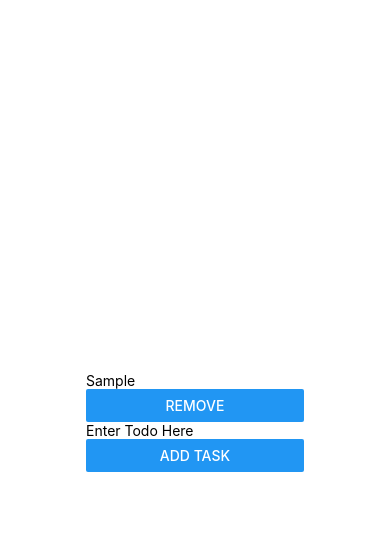
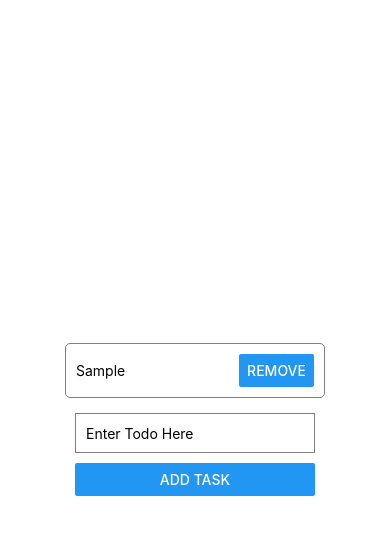
Before and after one commit to Alex-Zeng-UofT/C01Lab1, a React Native app in the folder ToDoList/: screen / in a window 390 px wide. Both pictures are taken after typing "Sample" into the empty fields and a click on the button "ADD TASK". Shown: the top 534 px of the page. Built offline with nearby package versions, Linux system fonts and the light colour scheme.

Commit message:
everything refactored

```diff
--- a/ToDoList/components/AddTask.js
+++ b/ToDoList/components/AddTask.js
@@ -2,27 +2,44 @@
 import { View, TextInput, Button, StyleSheet} from 'react-native'
 
 const AddTask = ({ onAddTask }) => {
-    const [initialInput, setInitialInput] = useState('');
+    const [title, setTitle] = useState('');
 
+    // adds task title using prop funtion if title not empty after trim
+    // and sets the state variable back to an empty string
     const handleAddTask = () => {
-        if (initialInput.trim() !== '') {
-          onAddTask(initialInput);
-          setInitialInput('');
+        if (title.trim() !== '') {
+          onAddTask(title);
+          setTitle('');
         }
     };
 
     return (
-        <View>
+        <View style={styles.addTodoForm}>
             <TextInput
                 placeholder="Enter Todo Here"
-                value={initialInput}
-                onChangeText={(text) => setInitialInput(text)}
+                value={title}
+                onChangeText={(text) => setTitle(text)}
                 keyboardType="default"
                 returnKeyType="done"
+                style={styles.input}
             />
             <Button title="Add Task" onPress={handleAddTask} />
         </View>
     )
 };
 
+// styles provided in handout
+const styles = StyleSheet.create({
+    addTodoForm: {
+      margin: 10,
+    },
+    input: {
+      height: 40,
+      borderColor: 'gray',
+      borderWidth: 1,
+      marginBottom: 10,
+      paddingHorizontal: 10,
+    },
+});
+
 export default AddTask;
--- a/ToDoList/components/ToDoList.js
+++ b/ToDoList/components/ToDoList.js
@@ -25,7 +25,7 @@
         // styles given in handout
         <View style={styles.todoListContainer}>
             {toDos.map((task) => (
-                <View key={task.id}>
+                <View key={task.id} style={styles.todoItem}>
                     <Text>{task.title}</Text>
                     <Button title='Remove' onPress={() => removeToDo(task.id)}/>
                 </View>
```
